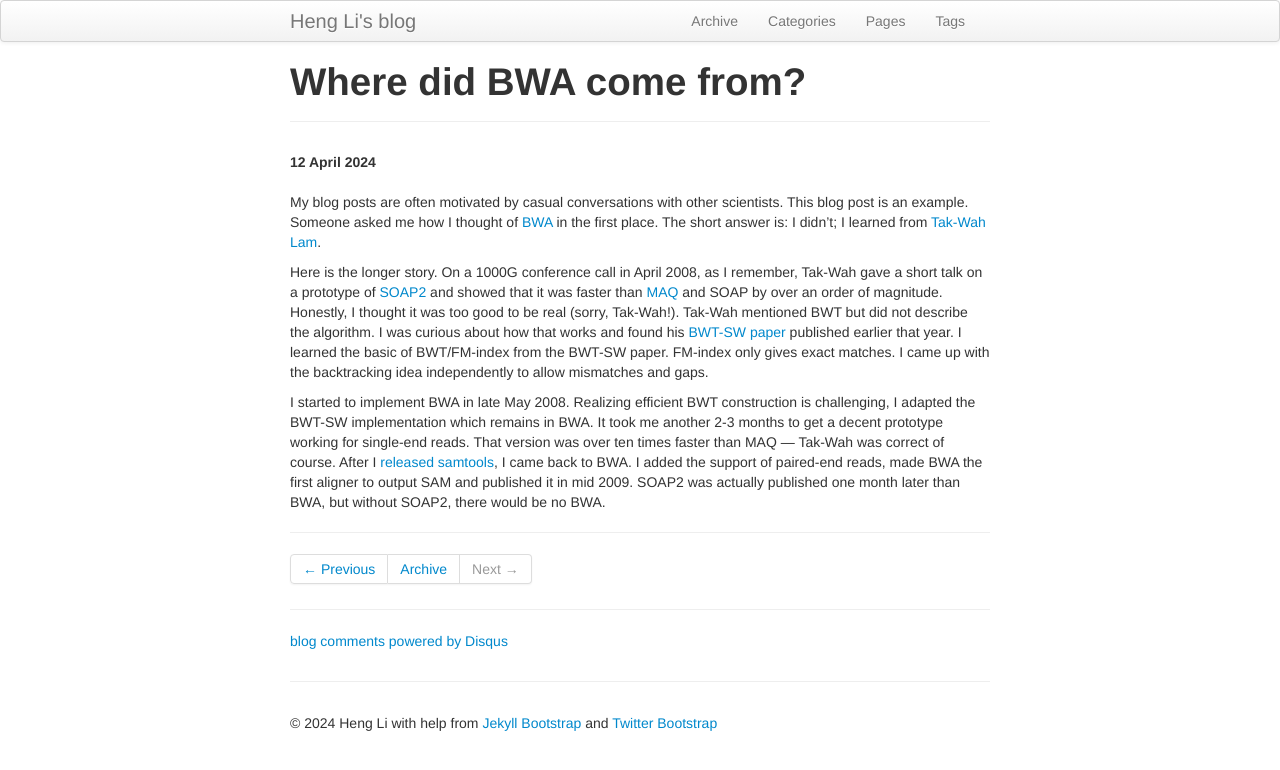
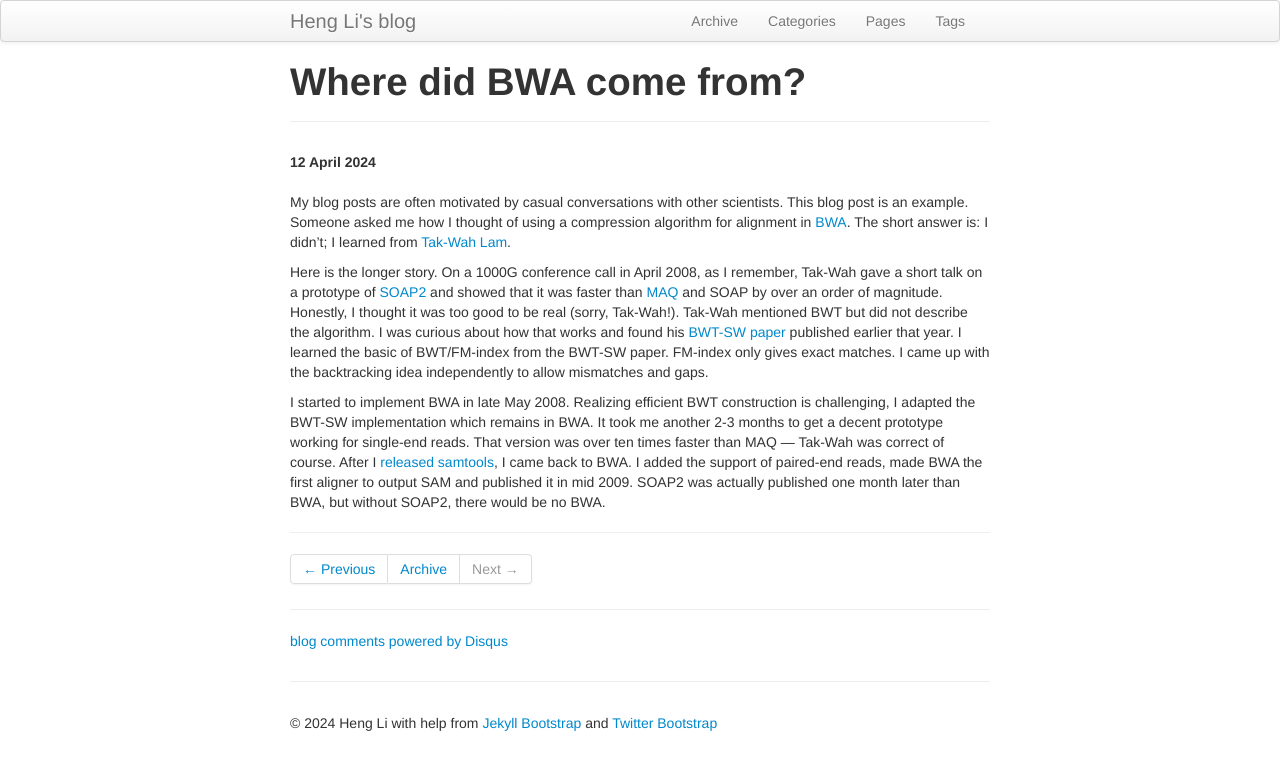
Before and after one commit to lh3/lh3.github.com, a Jekyll site: the page built from _posts/2024-04-12-where-did-bwa-come-from.md, in a window 1280 px wide. Shown: the top 770 px of the page. Built offline with Jekyll 4.4.1, drawn with Linux system fonts in a browser that asks for light colours; comment, search, counter and statistics services are not loaded.

Commit message:
minor clarification

```diff
--- a/_posts/2024-04-12-where-did-bwa-come-from.md
+++ b/_posts/2024-04-12-where-did-bwa-come-from.md
@@ -9,7 +9,7 @@ tags: []
 
 My blog posts are often motivated by casual conversations with other
 scientists. This blog post is an example. Someone asked me how I thought of
-[BWA][bwa] in the first place. The short answer is: I didn't; I learned from
+using a compression algorithm for alignment in [BWA][bwa]. The short answer is: I didn't; I learned from
 [Tak-Wah Lam][tklam].
 
 Here is the longer story. On a 1000G conference call in April 2008, as I
```
